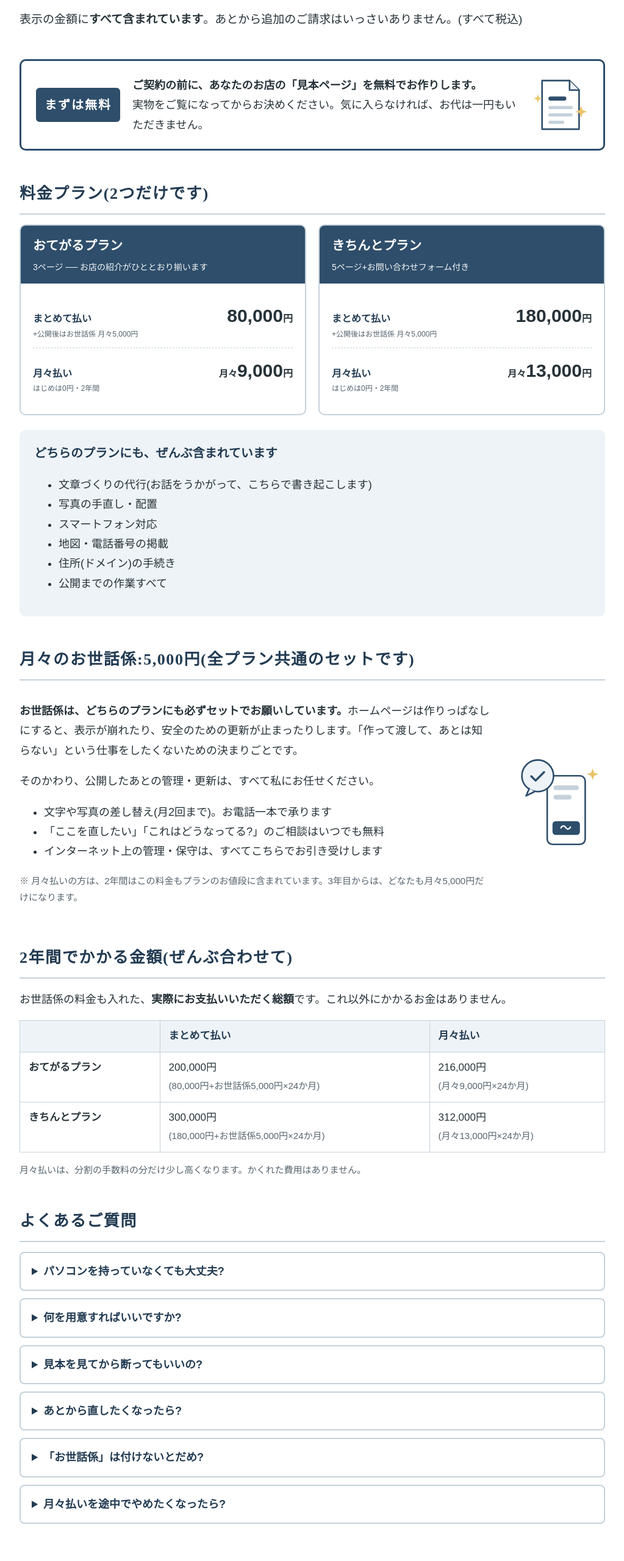
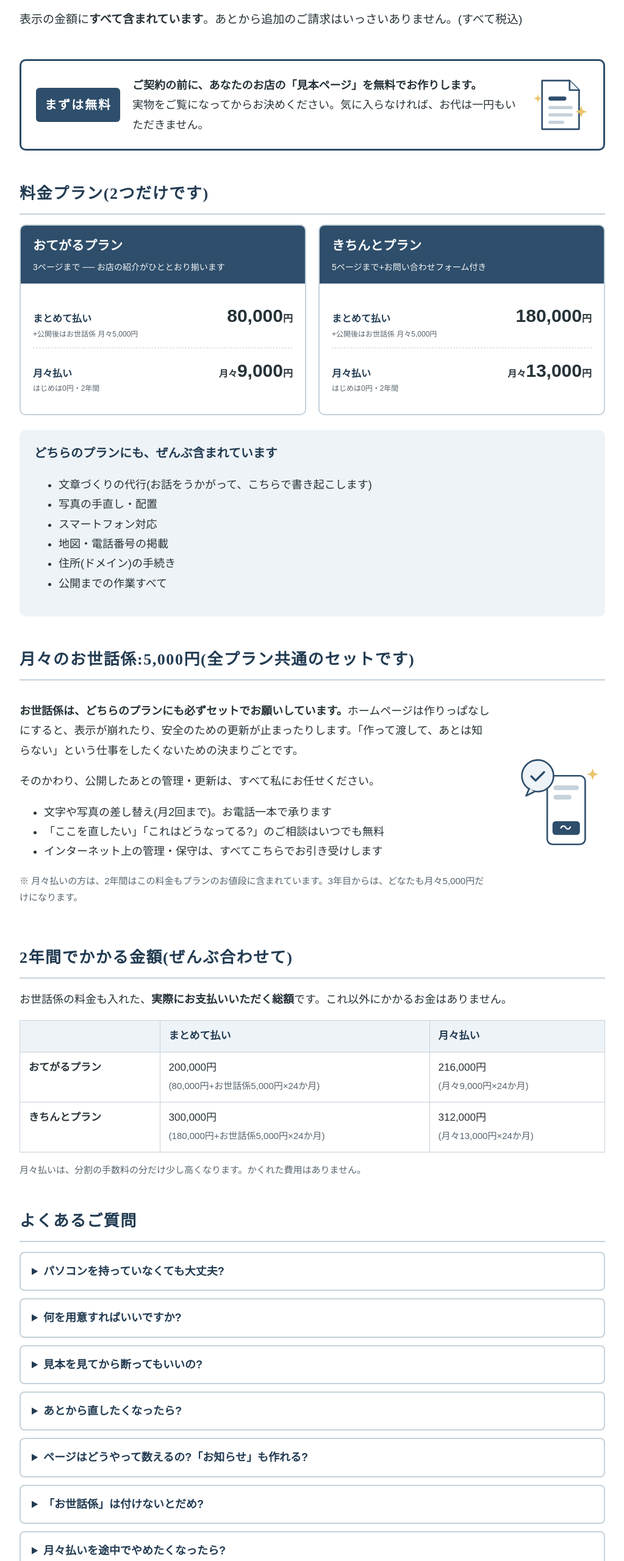
Before and after one commit to ryosuke-yamada-1/marugoto-web, a plain HTML site: page ryokin.html in a window 1280 px wide. Shown: the part 240-2800 px from the top of the page at 61% size, without its empty margins (128-1151 px from the left). Drawn offline with Linux system fonts and the light colour scheme.

Commit message:
プランのページ数を「まで」表記に変更し、数え方のFAQを追加
- おてがる「3ページまで」、きちんと「5ページまで+フォーム」に統一
- フォームが入る場合はページ数にかかわらずきちんとプランである旨をFAQに明記
- ページの数え方(1画面=1ページ)とお知らせの扱い(お世話係で更新)をFAQに追加

Co-Authored-By: Claude Fable 5 <noreply@anthropic.com>

```diff
--- a/ryokin.html
+++ b/ryokin.html
@@ -56,7 +56,7 @@
       <div class="card">
         <div class="card-head">
           <h3>おてがるプラン</h3>
-          <p>3ページ ── お店の紹介がひととおり揃います</p>
+          <p>3ページまで ── お店の紹介がひととおり揃います</p>
         </div>
         <div class="card-body">
           <div class="price-line">
@@ -72,7 +72,7 @@
       <div class="card">
         <div class="card-head">
           <h3>きちんとプラン</h3>
-          <p>5ページ+お問い合わせフォーム付き</p>
+          <p>5ページまで+お問い合わせフォーム付き</p>
         </div>
         <div class="card-body">
           <div class="price-line">
@@ -161,6 +161,10 @@
       <p class="answer">公開前は2回まで無料でお直しします。公開後は「お世話係(月5,000円)」で月2回まで差し替え・修正を承ります。お電話一本でけっこうです。</p>
     </details>
     <details>
+      <summary>ページはどうやって数えるの?「お知らせ」も作れる?</summary>
+      <p class="answer">画面1枚を1ページと数えます(たとえば「メニュー」の下に「ランチ」「ディナー」と画面を分ける場合は、それぞれ1ページです)。「お知らせ」は一覧の1ページとしてお作りできます。記事の追加や差し替えは、お世話係(月2回まで)の中で私が承りますので、お電話一本でけっこうです。お問い合わせフォームや予約フォームが入る場合は、ページ数にかかわらず「きちんとプラン」でお願いしています。</p>
+    </details>
+    <details>
       <summary>「お世話係」は付けないとだめ?</summary>
       <p class="answer">はい、どちらのプランにも必ずセットでお願いしています。ホームページは公開したあとも、装置の更新や安全のための手入れを続けないと、表示が崩れたり危険な状態になったりするためです。そのかわり、文字や写真の差し替えも、ちょっとしたご相談も、この5,000円の中でずっと承ります。</p>
     </details>
```
Also changed, not shown: index.html (+2 -2 lines), jisseki.html (+1 -1 lines).
